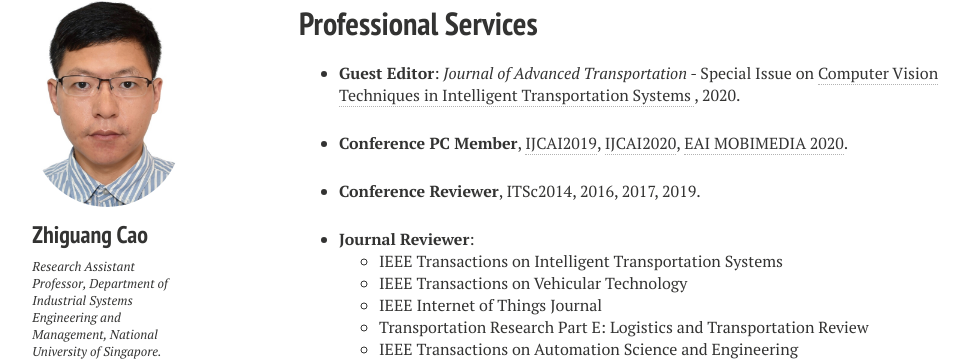
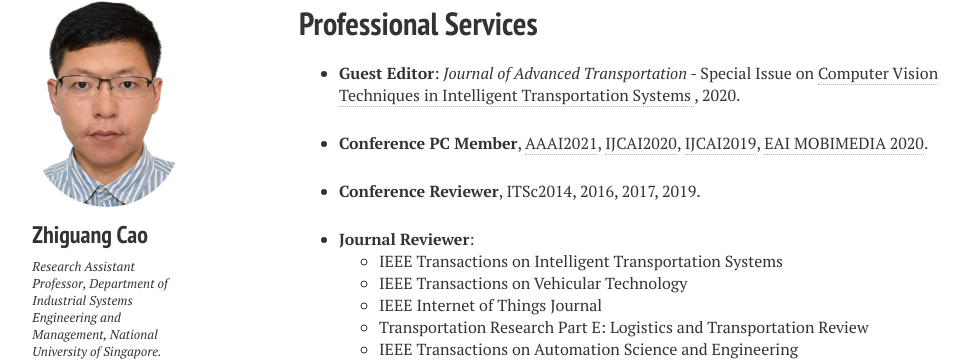
Before and after one commit to zhiguangcaosg/zhiguangcaosg.github.io, a Jekyll site: the page built from tools.md, in a window 1280 px wide. Shown: the part 95-456 px from the top of the page, without its empty margins (21-989 px from the left). Built offline with Jekyll 4.4.1, drawn with Linux system fonts in a browser that asks for light colours; nearby versions of some CDN libraries.

Commit message:
Update tools.md

```diff
--- a/tools.md
+++ b/tools.md
@@ -25,7 +25,7 @@ comments: false
 
 <li>
 <p>
-<b>Conference PC Member</b>, <a href="https://ijcai19.org/" target="_blank"> IJCAI2019</a>, <a href="https://ijcai20.org/" target="_blank"> IJCAI2020</a>, <a href="http://mobimedia.org/" target="_blank"> EAI MOBIMEDIA 2020</a>.
+<b>Conference PC Member</b>, <a href="https://aaai.org/Conferences/AAAI-21/aaai21call/" target="_blank"> AAAI2021</a>, <a href="https://ijcai20.org/" target="_blank"> IJCAI2020</a>, <a href="https://ijcai19.org/" target="_blank"> IJCAI2019</a>,  <a href="http://mobimedia.org/" target="_blank"> EAI MOBIMEDIA 2020</a>.
 </p>
 </li>
 
```
